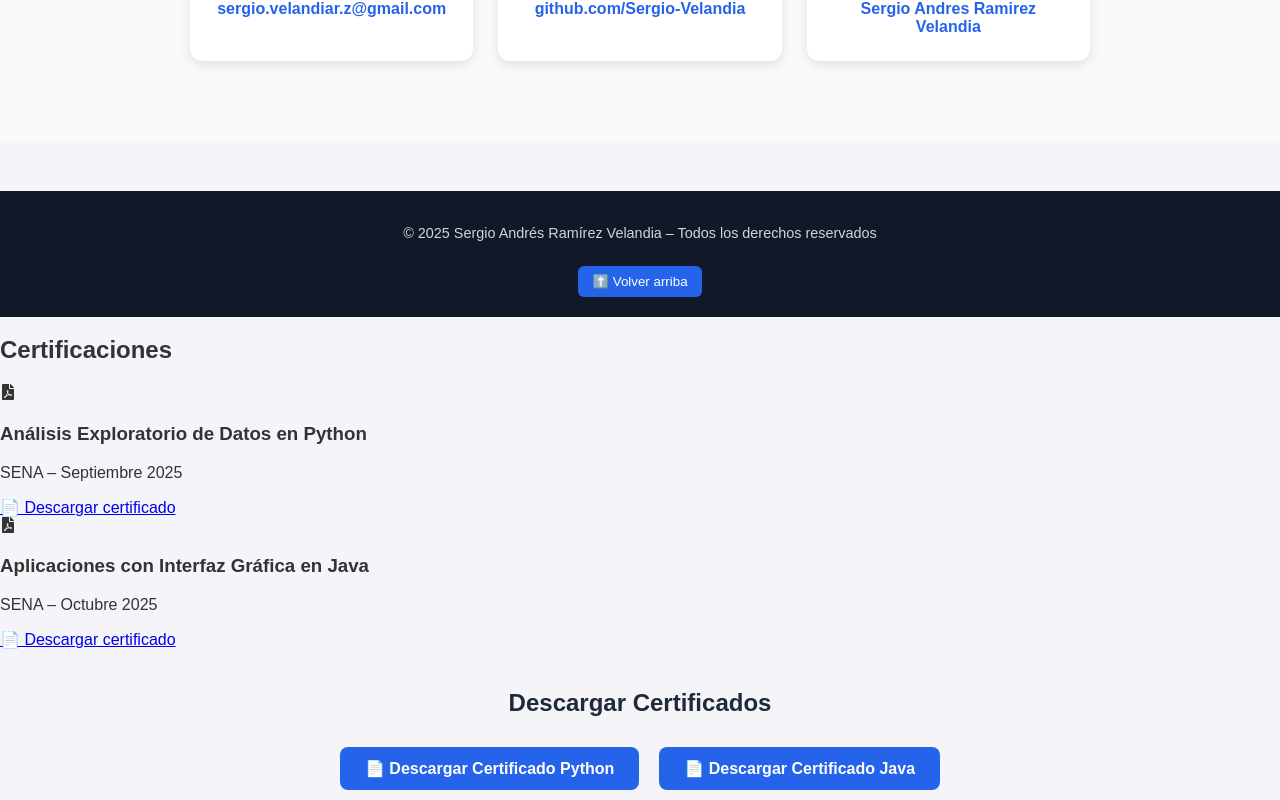
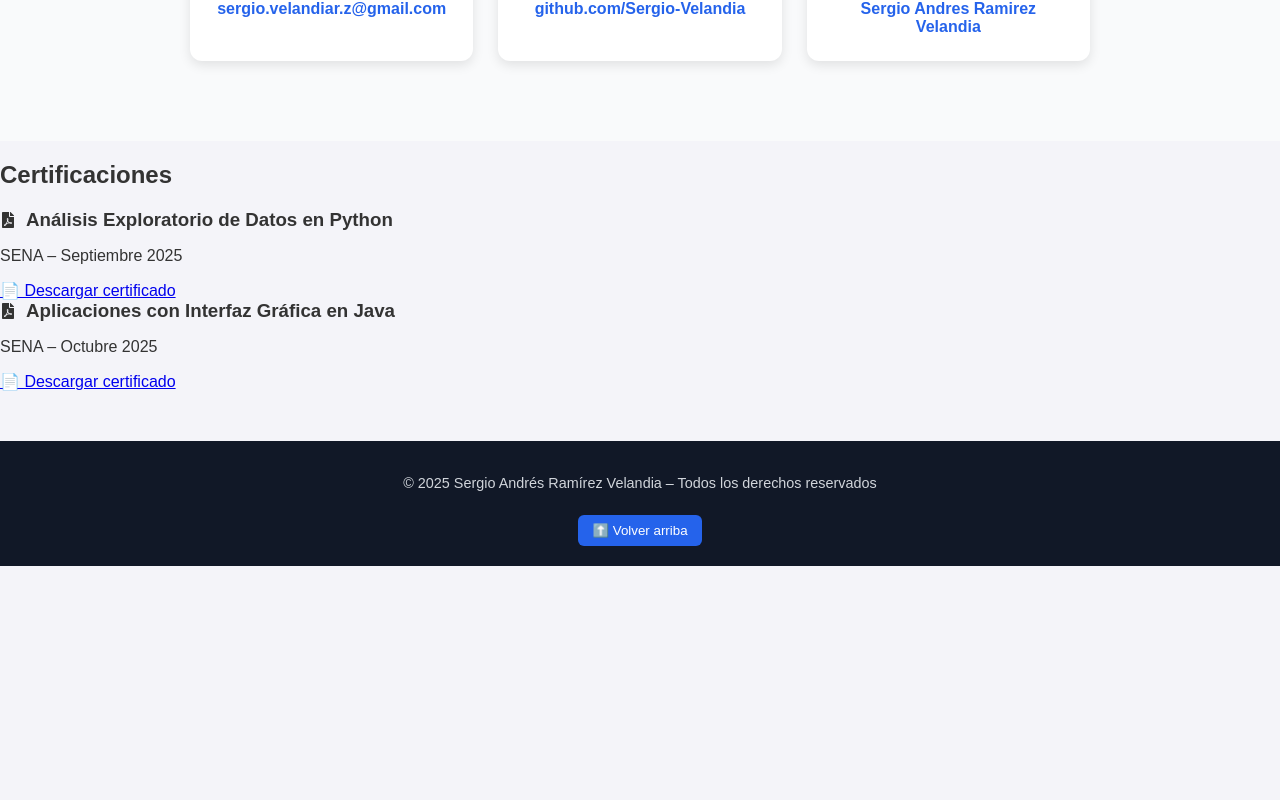
Before and after one commit to Sergio-Velandia/mi-portafolio, a React (Vite) app: page / in a window 1280 px wide. Shown: the part 2278-3078 px from the top of the page. After the commit the page ends 2844 px from the top, so only its background shows below. Built offline with nearby package versions, Linux system fonts and the light colour scheme.

Commit message:
Corrijo diseño de certificaciones y alineación de iconos

```diff
--- a/src/App.css
+++ b/src/App.css
@@ -333,3 +333,14 @@ header a.github:hover {
 .cert-btn:hover {
   background: #1e40af;
 }
+
+.cert-header {
+  display: flex;
+  align-items: center;
+  gap: 10px;
+  margin-bottom: 10px;
+}
+
+.cert-header h3 {
+  margin: 0;
+}
--- a/src/App.jsx
+++ b/src/App.jsx
@@ -7,8 +7,8 @@ import SobreMi from "./components/SobreMi"
 import Habilidades from "./components/Habilidades"
 import Proyectos from "./components/Proyectos"
 import Contacto from "./components/Contacto"
+import Certificaciones from "./components/Certificaciones"
 import Footer from "./components/footer"
-import Certificaciones from "./components/Certificaciones"
 
 // Importamos animación scroll
 import { initScrollReveal } from "./animation"
@@ -37,12 +37,11 @@ function App() {
         <Contacto />
       </div>
       <div className="reveal">
+        <Certificaciones />
+      </div>
+      <div className="reveal">
         <Footer />
       </div>
-      <div className="reveal">
-        <Certificaciones />
-      </div>
-
     </>
   )
 }
--- a/src/components/Certificaciones.jsx
+++ b/src/components/Certificaciones.jsx
@@ -6,41 +6,32 @@ export default function Certificaciones() {
     <section className="certificaciones">
       <h2>Certificaciones</h2>
 
-      {/* Tarjetas individuales */}
       <div className="cert-grid">
 
   <div className="cert-card">
+    <div className="cert-header">
       <FaFilePdf className="icono-pdf" />
       <h3>Análisis Exploratorio de Datos en Python</h3>
+    </div>
     <p>SENA – Septiembre 2025</p>
-          <a href="/certificados/python.pdf" download>
+    <a href="/certificados/CERTIFICADO_ANALISIS_DE_DATOS_SENA.pdf" download>
       📄 Descargar certificado
     </a>
   </div>
 
   <div className="cert-card">
+    <div className="cert-header">
       <FaFilePdf className="icono-pdf" />
       <h3>Aplicaciones con Interfaz Gráfica en Java</h3>
+    </div>
     <p>SENA – Octubre 2025</p>
-          <a href="/certificados/java.pdf" download>
+    <a href="/certificados/CERTIFICADO_DE_APLICACIONES_CON_INTERFAZ_GRAFICA.pdf" download>
       📄 Descargar certificado
     </a>
   </div>
 
 </div>
 
-      {/* BOTONES GRANDES DE DESCARGA */}
-      <div className="cert-botones">
-        <h3>Descargar Certificados</h3>
-
-        <a href="/certificados/python.pdf" download className="cert-btn">
-          📄 Descargar Certificado Python
-        </a>
-
-        <a href="/certificados/java.pdf" download className="cert-btn">
-          📄 Descargar Certificado Java
-        </a>
-      </div>
     </section>
   );
 }
```
Lines whose indentation alone changed are shown as unchanged.
